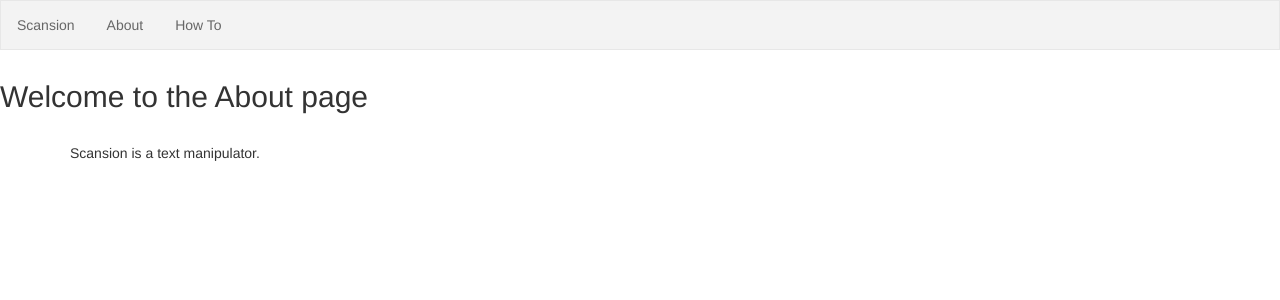
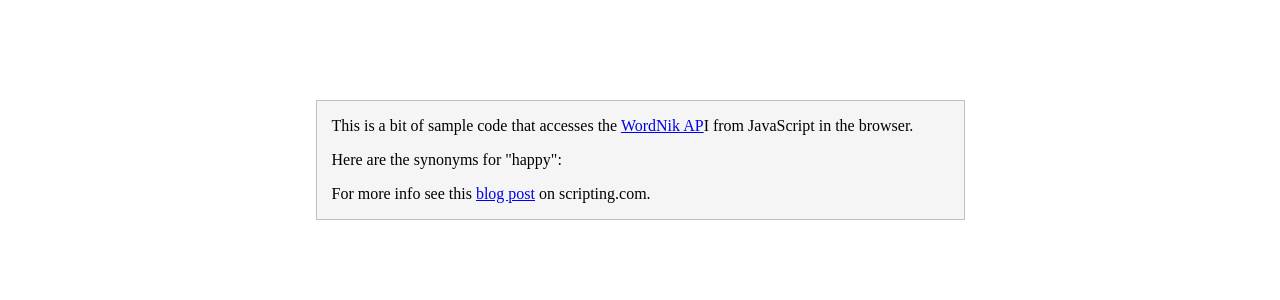
Before and after one commit to SRawlinson/SummerProject, a Django app: page /scansion/about/ in a window 1280 px wide. Shown: the top 300 px of the page. Run offline with Django 3.2, Linux system fonts and the light colour scheme; some libraries are stand-ins or nearby versions.

Commit message:
Got a random word to load upon loading page - won't work with base template though?

```diff
--- a/scansion_project/templates/scansion/about.html
+++ b/scansion_project/templates/scansion/about.html
@@ -1,8 +1,57 @@
-{% extends 'scansion/base.html' %}
-{% block body_block %}
-<p><h2>Welcome to the About page</h2></p>
-<br>
-<div class="container">
-    Scansion is a text manipulator.
-</div>
-{% endblock %}
+<html>
+	<head>
+		<title>Wordnik demo from JavaScript</title>
+		<script src="http://static.smallpicture.com/bootstrap/js/jquery-1.9.1.min.js"></script>
+		<script>
+			var baseUrl = "http://api.wordnik.com/v4/word.json/";
+			var apiKey = "kcje7882nvil0mgncl2kio5pudxvpsz3ym5ispkp42ig69yqw";
+			function getSynonyms (theWord, callback) {
+				alert("getSynonyms")
+				var url = baseUrl + theWord + "/relatedWords?useCanonical=true&relationshipTypes=synonym&limitPerRelationshipType=100&api_key=" + apiKey;
+				var jxhr = $.ajax ({
+					url: url,
+					dataType: "text" ,
+					timeout: 30000
+					})
+				.success (function (data, status) {
+					var array = JSON.parse (data);
+					alert("success");
+					callback (array [0].words)
+					})
+				.error (function (status) {
+					console.log ("getSynonyms: url == " + url + ", error == " + JSON.stringify (status, undefined, 4));
+					});
+				}
+			</script>
+		<style>
+			.divPage {
+				width: 50%;
+				margin-left: auto;
+				margin-right: auto;
+				margin-top: 100px;
+				border: 1px solid silver;
+				background-color: whitesmoke;
+				padding-left: 15px;
+				}
+			</style>
+		</head>
+	<body>
+		<div class="divPage">
+			<p>This is a bit of sample code that accesses the <a href="http://developer.wordnik.com/docs.html">WordNik AP</a>I from JavaScript in the browser.</p>
+      <p>Here are the synonyms for "happy":</p>
+
+			<div id="idSynonymList"></div>
+			<p>For more info see this <a href="http://scripting.com/2014/06/28/usingWordnikViaJsInTheBrowser.html">blog post</a> on scripting.com.</p>
+			</div>
+		<script>
+			getSynonyms ("happy", function (words) {
+				alert("callback function");
+				var s = "";
+				for (var i = 0; i < words.length; i++) {
+					s += "<li>" + words [i] + "</li>"
+					}
+				$("#idSynonymList").html ("<ul>" + s + "</ul>");
+				});
+			</script>
+		</body>
+	</html>
```
Also changed, not shown: scansion_project/templates/scansion/analyse.html (+69 -14 lines).
